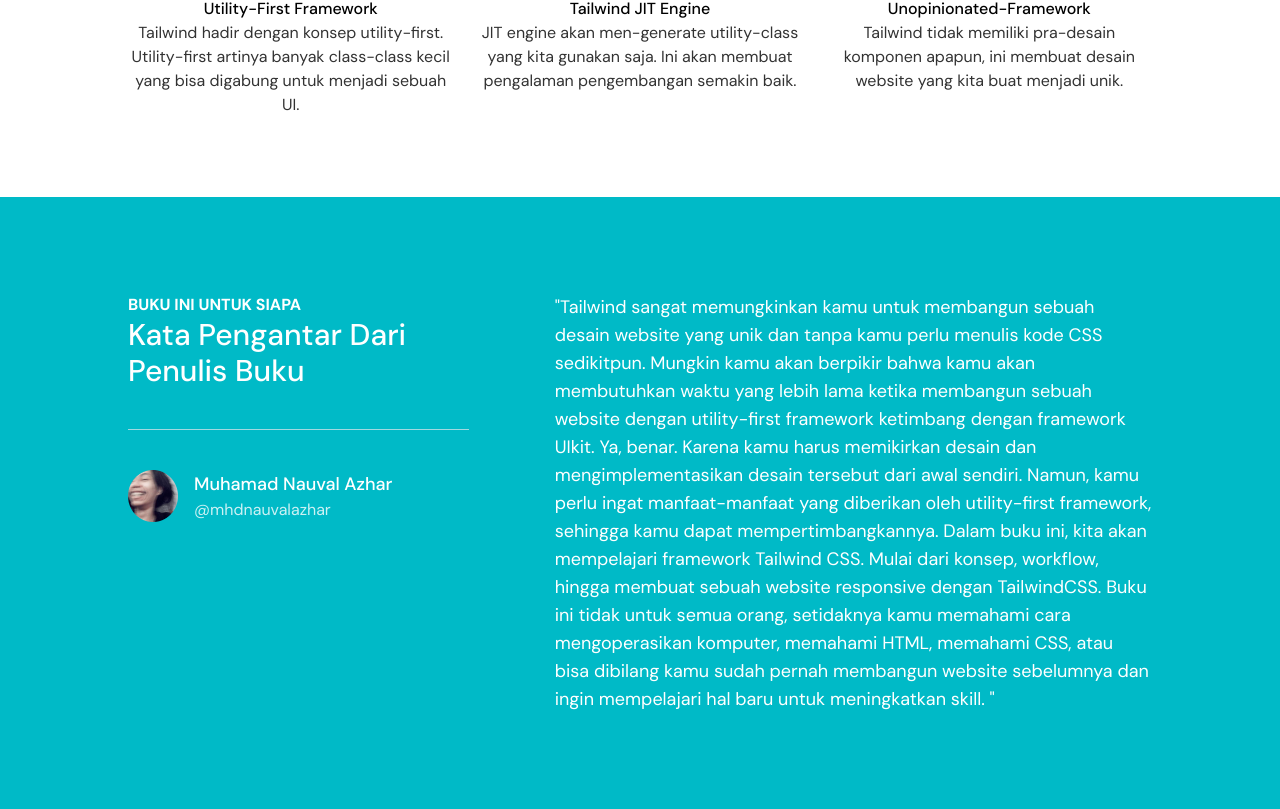
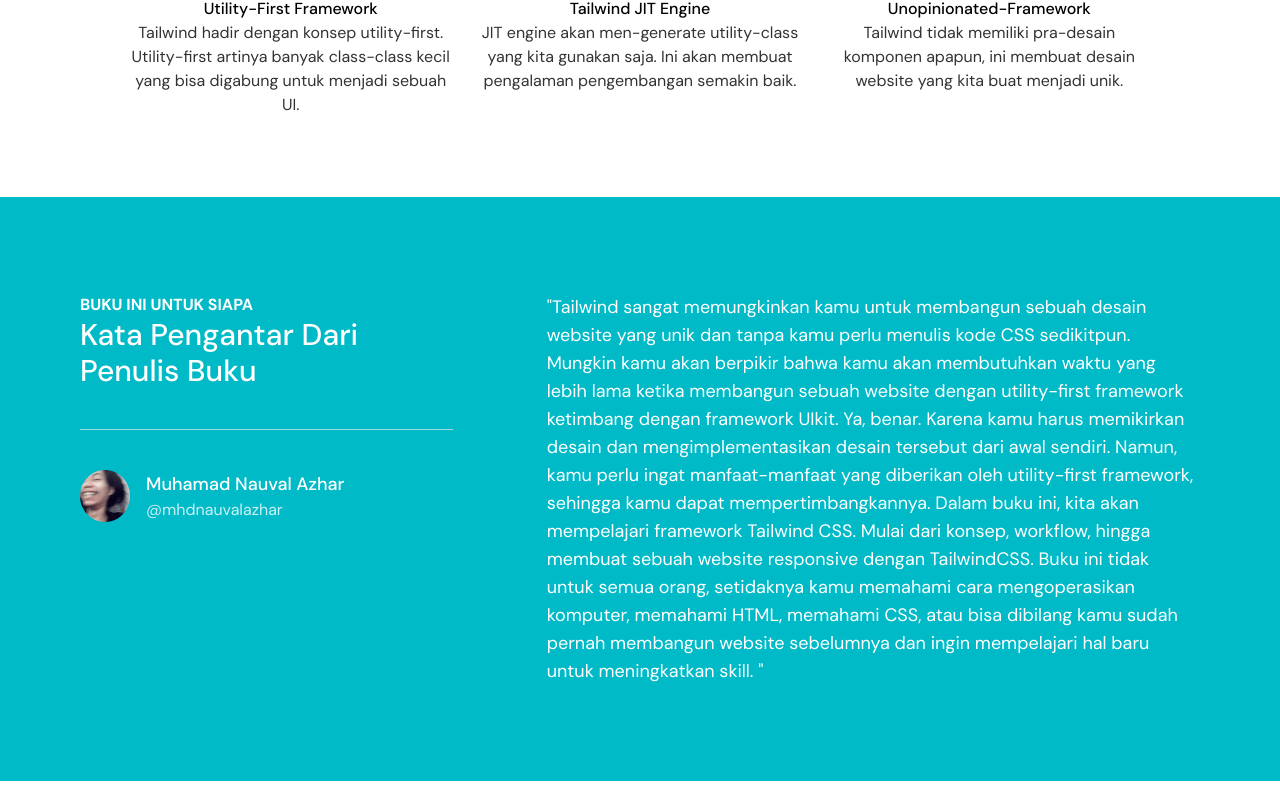
Before and after one commit to Fadil3/malaka, a Next.js app: page / in a window 1280 px wide. Shown: the part 1329-2138 px from the top of the page. After the commit the page ends 2110 px from the top, so only its background shows below. Built offline with nearby package versions, Linux system fonts and the light colour scheme.

Commit message:
adjust padding

```diff
--- a/components/Introduction/index.jsx
+++ b/components/Introduction/index.jsx
@@ -3,7 +3,7 @@
 export default function Introduction() {
   return (
     <>
-      <div className="flex px-32 py-24 mt-20 bg-primary justify-between">
+      <div className="flex px-20 py-24 mt-20 bg-primary justify-between">
         <div className="w-4/12 text-white">
           <p className="font-bold">BUKU INI UNTUK SIAPA</p>
           <p className="font-medium text-3xl">
```
